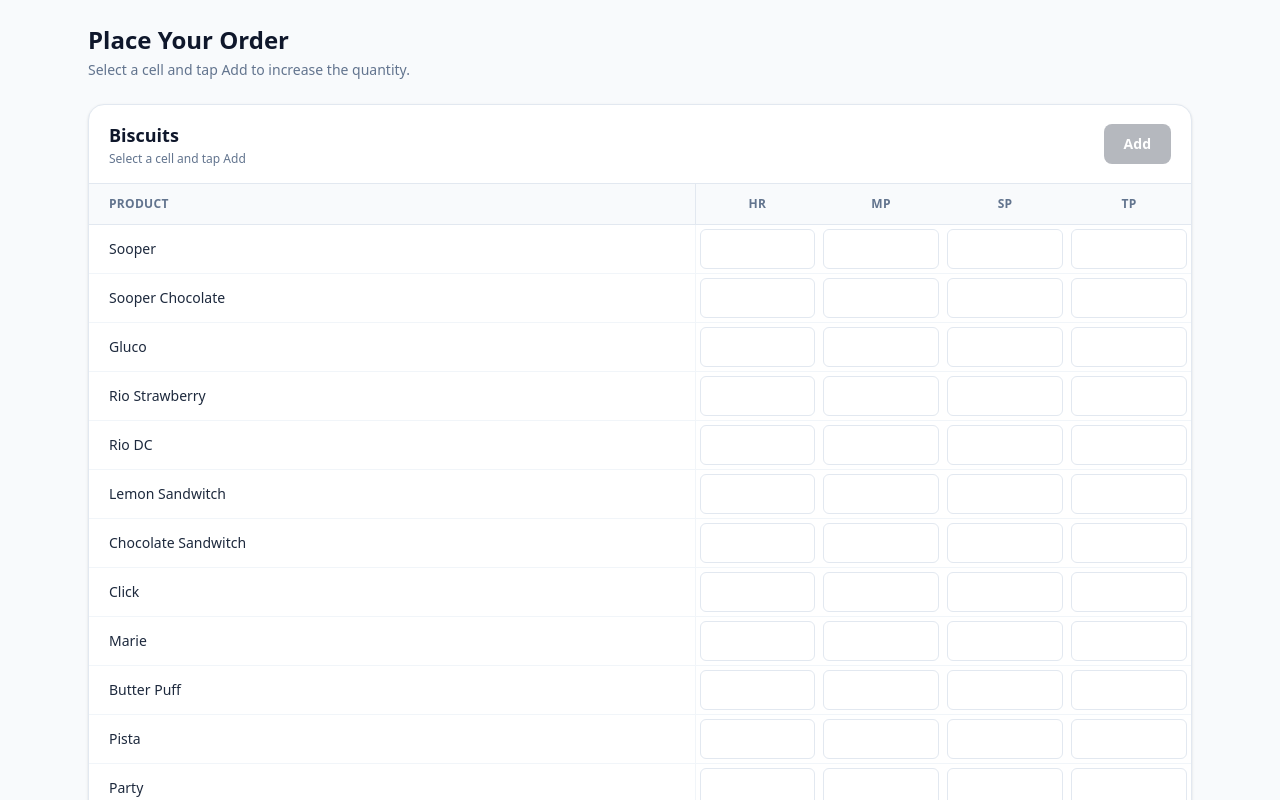
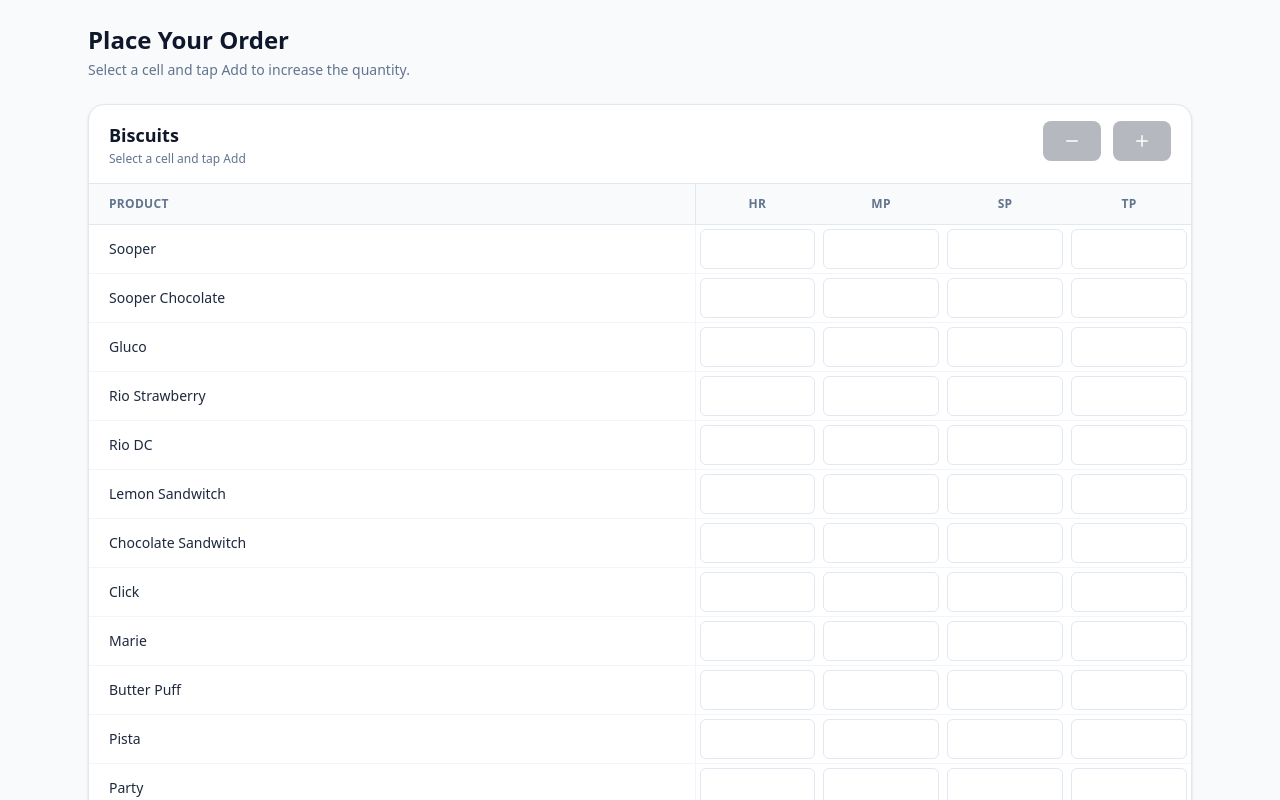
Before and after one commit to QaimeeRehman/BookOrder, a Next.js app: page / in a window 1280 px wide. Shown: the top 800 px of the page. Built offline with nearby package versions, Linux system fonts and the light colour scheme.

Commit message:
added decrease button

```diff
--- a/app/_components/OrderPage.js
+++ b/app/_components/OrderPage.js
@@ -1,7 +1,7 @@
 "use client";
 
 import { useState } from "react";
-import { ShoppingCart } from "lucide-react";
+import { Minus, Plus, ShoppingCart } from "lucide-react";
 
 const BUSINESS_WHATSAPP = "923222800880";
 
@@ -72,6 +72,16 @@
     setQuantities((prev) => ({
       ...prev,
       [activeCell]: (prev[activeCell] || 0) + 1,
+    }));
+  }
+  function decQuantity() {
+    if (!activeCell) return;
+
+    if (quantities[activeCell] === 0) return;
+
+    setQuantities((prev) => ({
+      ...prev,
+      [activeCell]: (prev[activeCell] || 0) - 1,
     }));
   }
 
@@ -185,6 +195,31 @@
                 </div>
 
                 {/* SINGLE ADD BUTTON */}
+                <div className="space-x-3">
+                  <button
+                    type="button"
+                    disabled={!activeCell || quantities[activeCell] === 0}
+                    onClick={decQuantity}
+                    className="
+                    h-9
+                    shrink-0
+                    rounded-lg
+                    bg-slate-900
+                    px-4
+                    text-xs
+                    font-semibold
+                    text-white
+                    transition
+                    active:scale-95
+                    disabled:cursor-not-allowed
+                    disabled:opacity-30
+                    sm:h-10
+                    sm:px-5
+                    sm:text-sm
+                  "
+                  >
+                    <Minus size={18} />
+                  </button>
                   <button
                     type="button"
                     disabled={!activeCell}
@@ -207,8 +242,9 @@
                     sm:text-sm
                     "
                   >
-                  Add
+                    <Plus size={18} />
                   </button>
+                </div>
               </div>
 
               {/* TABLE */}
```
Lines whose indentation alone changed are shown as unchanged.
